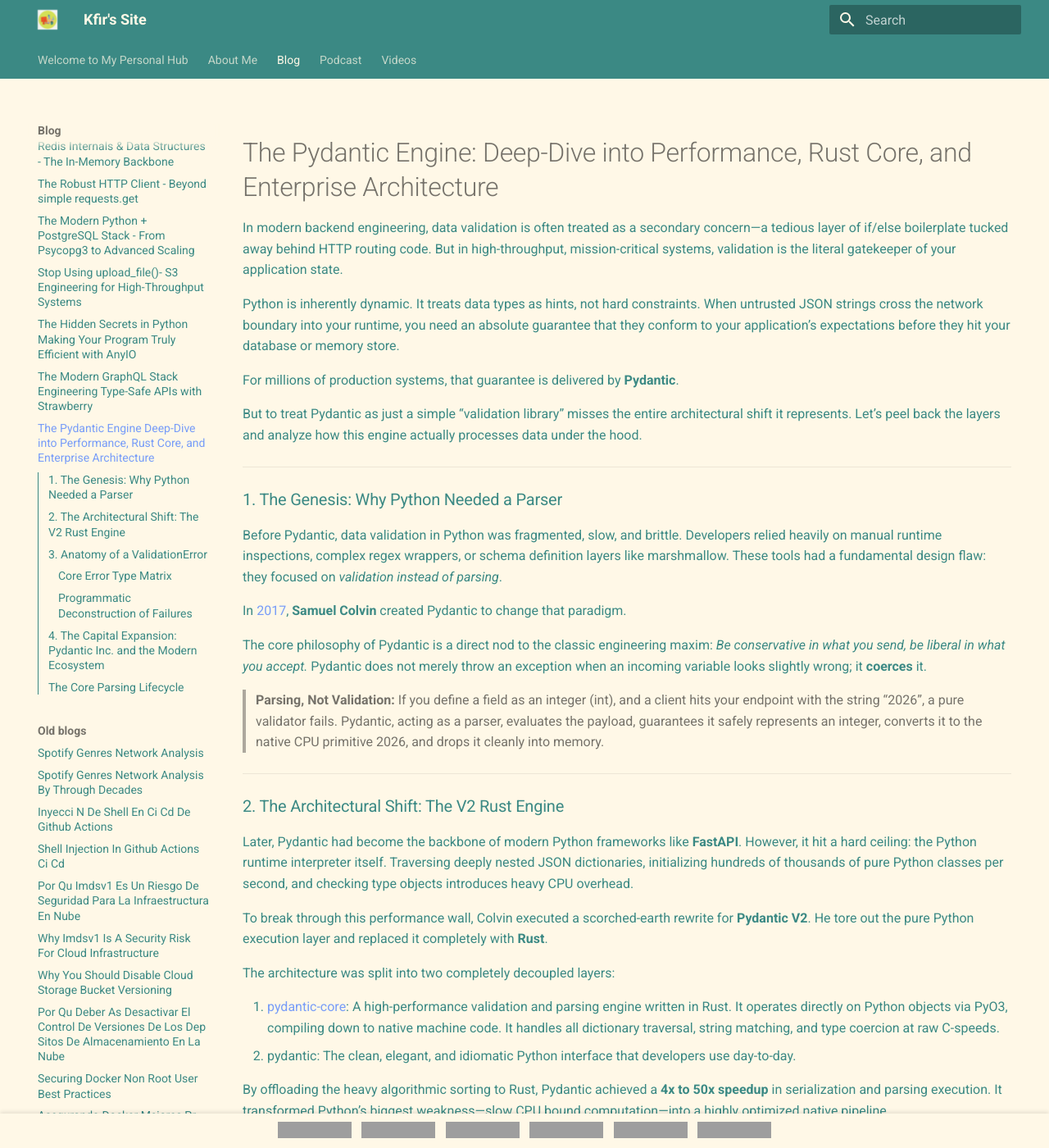
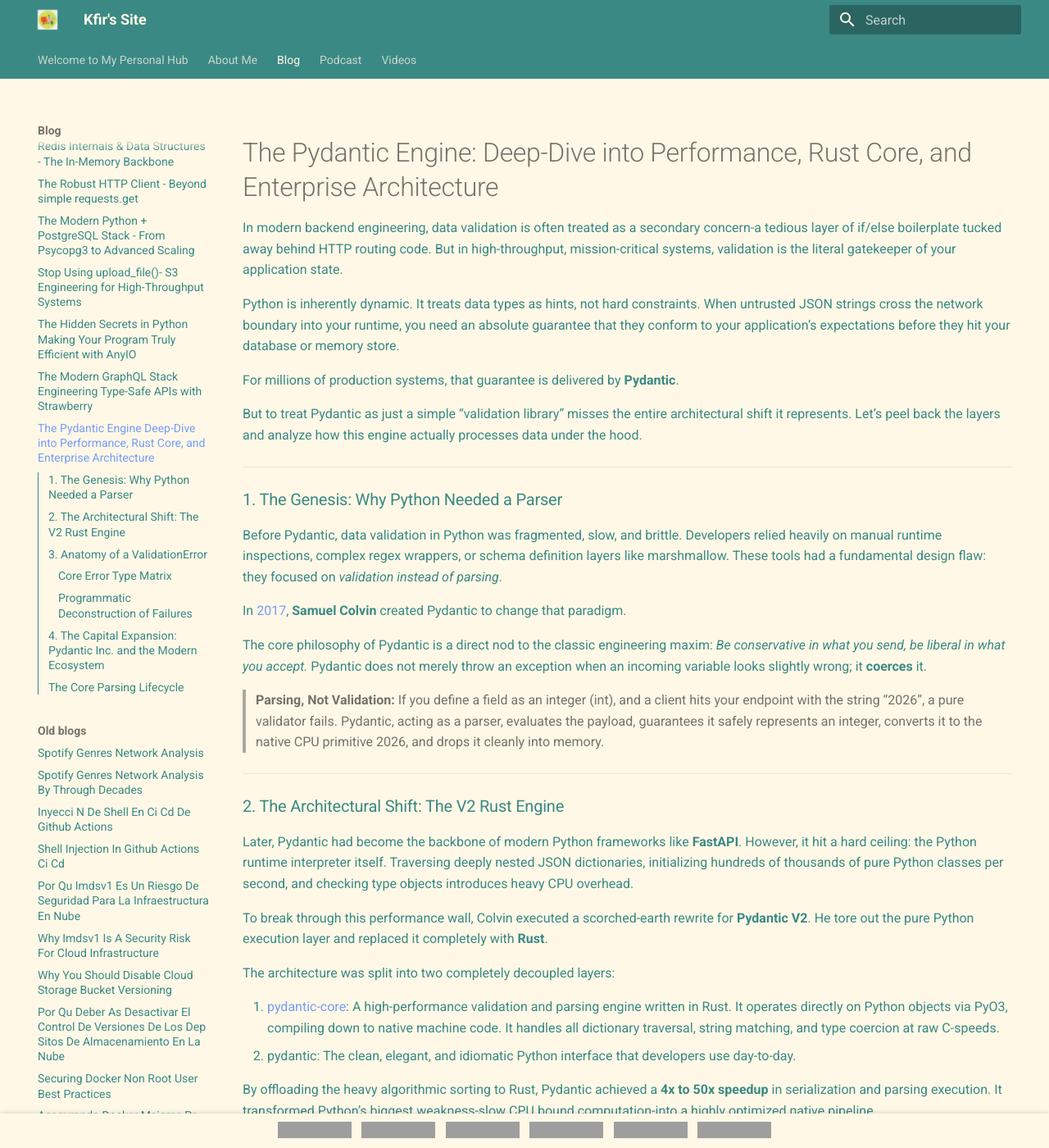
Before and after one commit to Kfir-G/kfir-g.github.io, an MkDocs documentation site: the page built from docs/blog/blogs/2026-05-22_pydantic-core-engine-deep-dive.md, in a window 1280 px wide and 1400 px high. Shown: the whole window at 82% size. Built offline with MkDocs 1.6.1 and Material for MkDocs 9.7.7, drawn with Linux system fonts in a browser that asks for light colours; grey boxes are pictures that could not be loaded.

Commit message:
refactor

````diff
--- a/docs/blog/blogs/2026-05-22_pydantic-core-engine-deep-dive.md
+++ b/docs/blog/blogs/2026-05-22_pydantic-core-engine-deep-dive.md
@@ -8,7 +8,7 @@
 
 # The Pydantic Engine: Deep-Dive into Performance, Rust Core, and Enterprise Architecture
 
-In modern backend engineering, data validation is often treated as a secondary concern—a tedious layer of if/else boilerplate tucked away behind HTTP routing code. But in high-throughput, mission-critical systems, validation is the literal gatekeeper of your application state.
+In modern backend engineering, data validation is often treated as a secondary concern-a tedious layer of if/else boilerplate tucked away behind HTTP routing code. But in high-throughput, mission-critical systems, validation is the literal gatekeeper of your application state.
 
 Python is inherently dynamic. It treats data types as hints, not hard constraints. When untrusted JSON strings cross the network boundary into your runtime, you need an absolute guarantee that they conform to your application's expectations before they hit your database or memory store.
 
@@ -41,7 +41,7 @@
 1. [pydantic-core](https://github.com/pydantic/pydantic/tree/main/pydantic-core): A high-performance validation and parsing engine written in Rust. It operates directly on Python objects via PyO3, compiling down to native machine code. It handles all dictionary traversal, string matching, and type coercion at raw C-speeds.
 2. pydantic: The clean, elegant, and idiomatic Python interface that developers use day-to-day.
 
-By offloading the heavy algorithmic sorting to Rust, Pydantic achieved a **4x to 50x speedup** in serialization and parsing execution. It transformed Python's biggest weakness—slow CPU bound computation—into a highly optimized native pipeline.
+By offloading the heavy algorithmic sorting to Rust, Pydantic achieved a **4x to 50x speedup** in serialization and parsing execution. It transformed Python's biggest weakness-slow CPU bound computation-into a highly optimized native pipeline.
 
 ```python
 from pydantic import BaseModel, Field, EmailStr
--- a/docs/blog/rss.xml
+++ b/docs/blog/rss.xml
@@ -53,7 +53,7 @@
       <link>https://kfir-g.dev/blog/blogs/2025-12-27_how-swes-should-do-daily-research/</link>
       <pubDate>Fri, 27 Dec 2025 00:00:00 GMT</pubDate>
       <description>
-        Research is a daily discipline, not a one-time task. This post breaks down how strong software engineers research tools, products, topics, and trends—and why consistent, ongoing research quietly compounds over time.
+        Research is a daily discipline, not a one-time task. This post breaks down how strong software engineers research tools, products, topics, and trends-and why consistent, ongoing research quietly compounds over time.
       </description>
       <guid>https://kfir-g.dev/blog/blogs/2025-12-27_how-swes-should-do-daily-research/</guid>
     </item>
@@ -97,7 +97,7 @@
       <link>https://kfir-g.dev/blog/blogs/2026-01-06_understanding-amqp-protocol</link>
       <pubDate>Tue, 07 Jan 2026 00:00:00 GMT</pubDate>
       <description>
-        A practical deep dive into the AMQP protocol. Learn how brokers, exchanges, queues, and acknowledgements work together—and why AMQP quietly powers reliable backend systems at scale.
+        A practical deep dive into the AMQP protocol. Learn how brokers, exchanges, queues, and acknowledgements work together-and why AMQP quietly powers reliable backend systems at scale.
       </description>
       <guid>https://kfir-g.dev/blog/blogs/2026-01-06_understanding-amqp-protocol</guid>
     </item>
@@ -108,7 +108,7 @@
       <link>https://kfir-g.dev/blog/blogs/2026-01-10_the-ultimate-celery-internals-guide</link>
       <pubDate>Sat, 10 Jan 2026 00:00:00 GMT</pubDate>
       <description>
-        A deep, end-to-end breakdown of Celery’s architecture — from FastAPI task calls, AMQP routing, serialization, worker pools, retries, scheduling, and result backends. This guide explains how Celery actually works under the hood and how to build reliable distributed task systems in Python.
+        A deep, end-to-end breakdown of Celery’s architecture - from FastAPI task calls, AMQP routing, serialization, worker pools, retries, scheduling, and result backends. This guide explains how Celery actually works under the hood and how to build reliable distributed task systems in Python.
       </description>
       <guid>https://kfir-g.dev/blog/blogs/2026-01-10_the-ultimate-celery-internals-guide</guid>
     </item>
````
